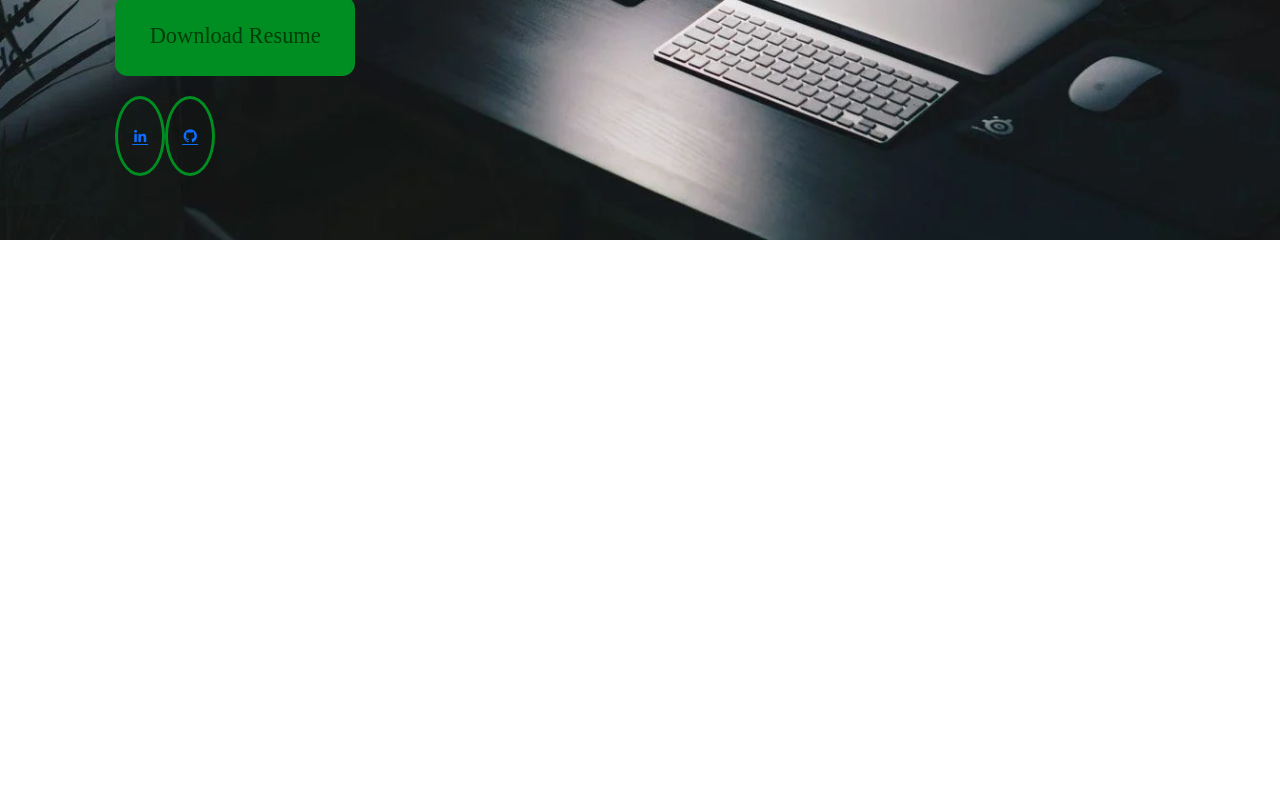
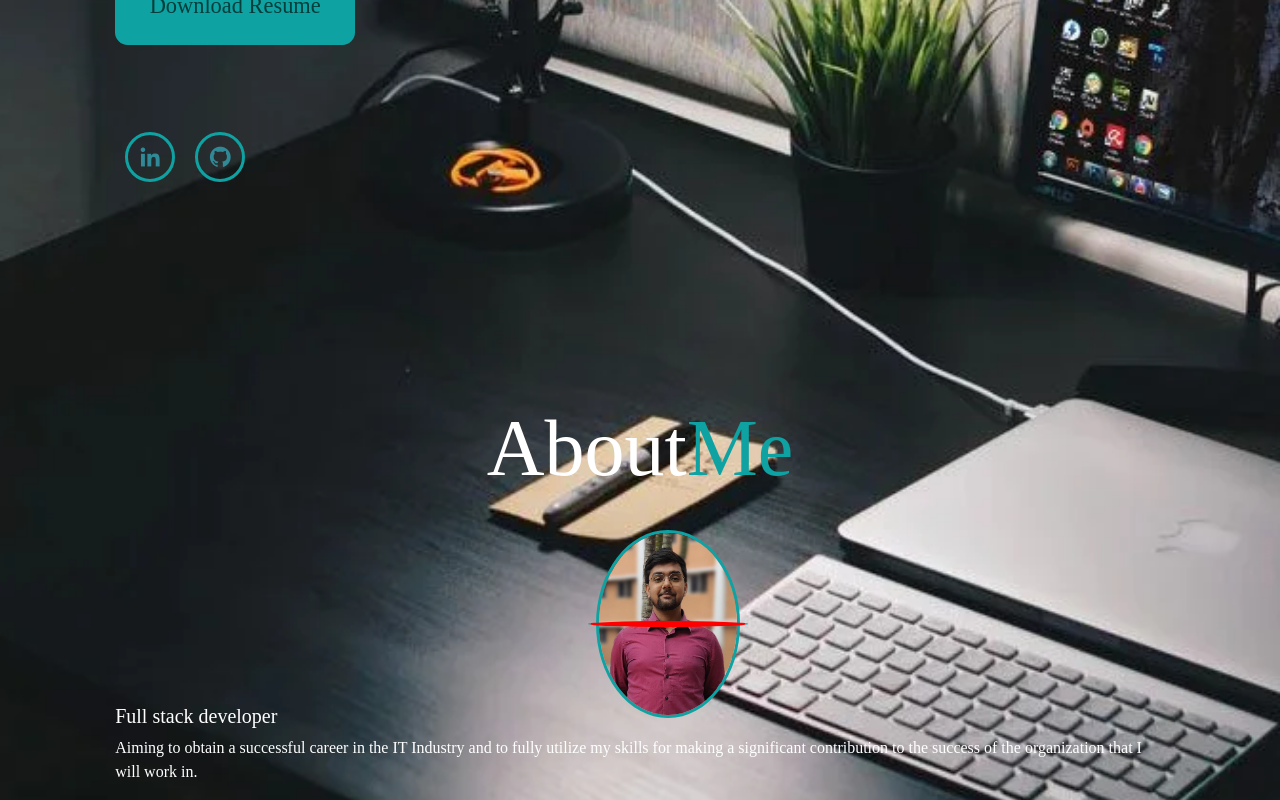
Before and after one commit to snehil891/my-portfolio, a React (Create React App) app: page / in a window 1280 px wide. Shown: the part 560-1360 px from the top of the page. Before the commit the page ends 800 px from the top, so only its background shows below. Built offline with nearby package versions, Linux system fonts and the light colour scheme; a web font is replaced by a local one.

Commit message:
about us content added

```diff
--- a/src/App.css
+++ b/src/App.css
@@ -10,17 +10,16 @@
 }
 
 :root {
-  --bg-color: #013e08;
-  --second-bg-color: #309797;
+  --bg-color: #013e3b;
+  --second-bg-color: #308997;
   --text-color: #ffffff;
-  --main-color: #008d21;
+  --main-color: #0fa2a2;
 }
 
 body {
-  background: url(./Components/background.webp);
+  background: url(./Components/background.webp) no-repeat;
   background-size: cover;
   background-position: center;
-  background-repeat: no-repeat;
   color: var(--text-color);
 }
 
@@ -146,19 +145,96 @@ section {
 
 .home-social {
   position: absolute;
-  bottom: 4rem;
-  width: 170px;
-  justify-content: space-between;
+  bottom: 3rem;
+  width: 180px;
+  justify-content: space-evenly;
 }
 
 .home-social a {
+  text-decoration: none;
   position: relative;
   display: inline-flex;
+  margin: 10px;
   justify-content: center;
   align-items: center;
   width: 50px;
-  height: 80px;
+  height: 50px;
   background: transparent;
   border: 0.2rem solid var(--main-color);
   border-radius: 50%;
+  font-size: 25px;
+  color: var(--second-bg-color);
+  z-index: 1;
+  overflow: hidden;
+  transition: 0.7s ease-in-out;
 }
+
+.home-social a::before {
+  content: '';
+  position: absolute;
+  top: 0;
+  left: 0;
+  width: 0;
+  height: 100%;
+  background: var(--main-color);
+  z-index: -1;
+}
+
+.home-social a:hover {
+  color: var(--bg-color);
+}
+
+.home-social a:hover::before {
+  width: 100%;
+}
+
+.about {
+  display: flex;
+  justify-content: center;
+  align-items: center;
+  flex-direction: column;
+  gap: 2rem;
+  background: var(--second-bg-color);
+  padding-bottom: 6rem;
+}
+
+.heading {
+  font-size: 5rem;
+  margin-bottom: 3rem;
+  text-align: center;
+}
+
+.about-img {
+  position: relative;
+  width: 10rem;
+  height: 10rem;
+  border-radius: 50%;
+  display: flex;
+  justify-content: center;
+  align-items: center;
+  margin-left: 45%;
+}
+
+.about-img img {
+  width: 90%;
+  border-radius: 100%;
+  border: 0.2rem solid var(--main-color);
+}
+
+span {
+  color: var(--main-color);
+}
+
+.about-img .circle-spin {
+  position: absolute;
+  top: 50%;
+  left: 50%;
+  transform: translate(-50%, -50%) rotate(0);
+  width: 100%;
+  height: 100;
+  border-radius: 50%;
+  border-top: 0.2rem solid red;
+  border-bottom: 0.2rem solid red;
+  border-left: 0.2rem solid var(--main-color);
+  border-right: 0.2rem solid var(--main-color);
+}
--- a/src/App.js
+++ b/src/App.js
@@ -1,11 +1,13 @@
 import './App.css';
 import Navigation from './Components/Navigation';
 import Profile from './Components/Profile';
+import About from './Components/About';
 
 function App() {
   return (
     <><Navigation title="Snehil Sah" />
       <Profile></Profile>
+      <About></About>
     </>
 
   );
--- /dev/null
+++ b/src/Components/About.js
@@ -0,0 +1,24 @@
+import React from 'react'
+import PropTypes from 'prop-types'
+import myImage from './myImage.jpg'
+
+export default function About(props) {
+    return (
+        <section className='aboutme' id='aboutme'>
+            <h2 className='heading'>About<span>Me</span></h2>
+            <div className='about-img'>
+                <img src={myImage} alt='profile'></img>
+                <span className='circle-spin'></span>
+            </div>
+            <div className='about-content'>
+                <h5>Full stack developer</h5>
+                <p>Aiming to obtain a successful career in the IT Industry and to fully utilize my skills for making a significant
+                    contribution to the success of the organization that I will work in.</p>
+            </div>
+        </section>
+    )
+}
+
+About.propTypes = {
+    title: PropTypes.string
+}
--- a/src/Components/Profile.js
+++ b/src/Components/Profile.js
@@ -7,7 +7,7 @@ export default function Profile(props){
             <div className="home-content">
                 <h1>Hi I'm <span>Snehil Sah</span></h1>
                 <div className="text">
-                    <h3>Full stack web developer</h3>
+                    <h3>Full stack developer</h3>
                 </div>
                 <p>Aiming to obtain a successful career in the IT Industry and to fully utilize my skills for making a significant
                     contribution to the success of the organization that I will work in.</p>
```
